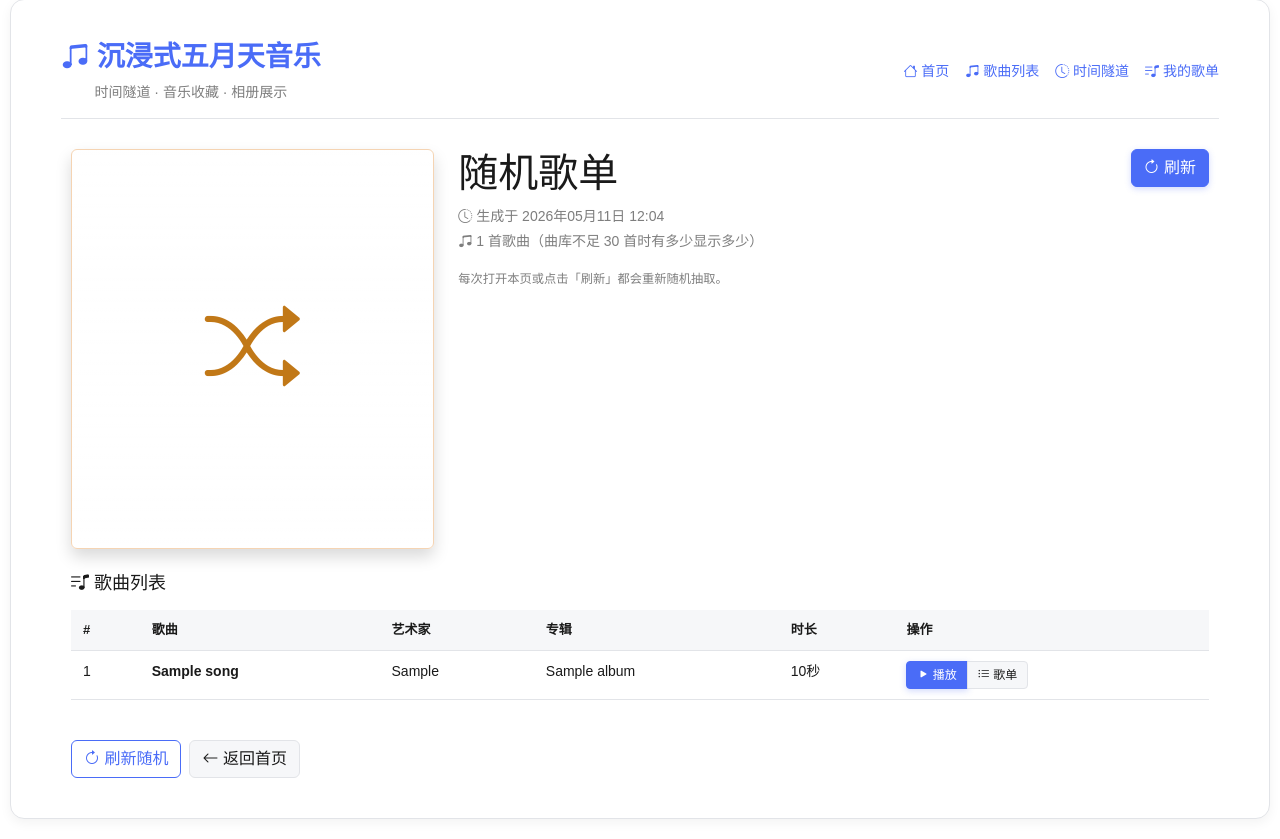
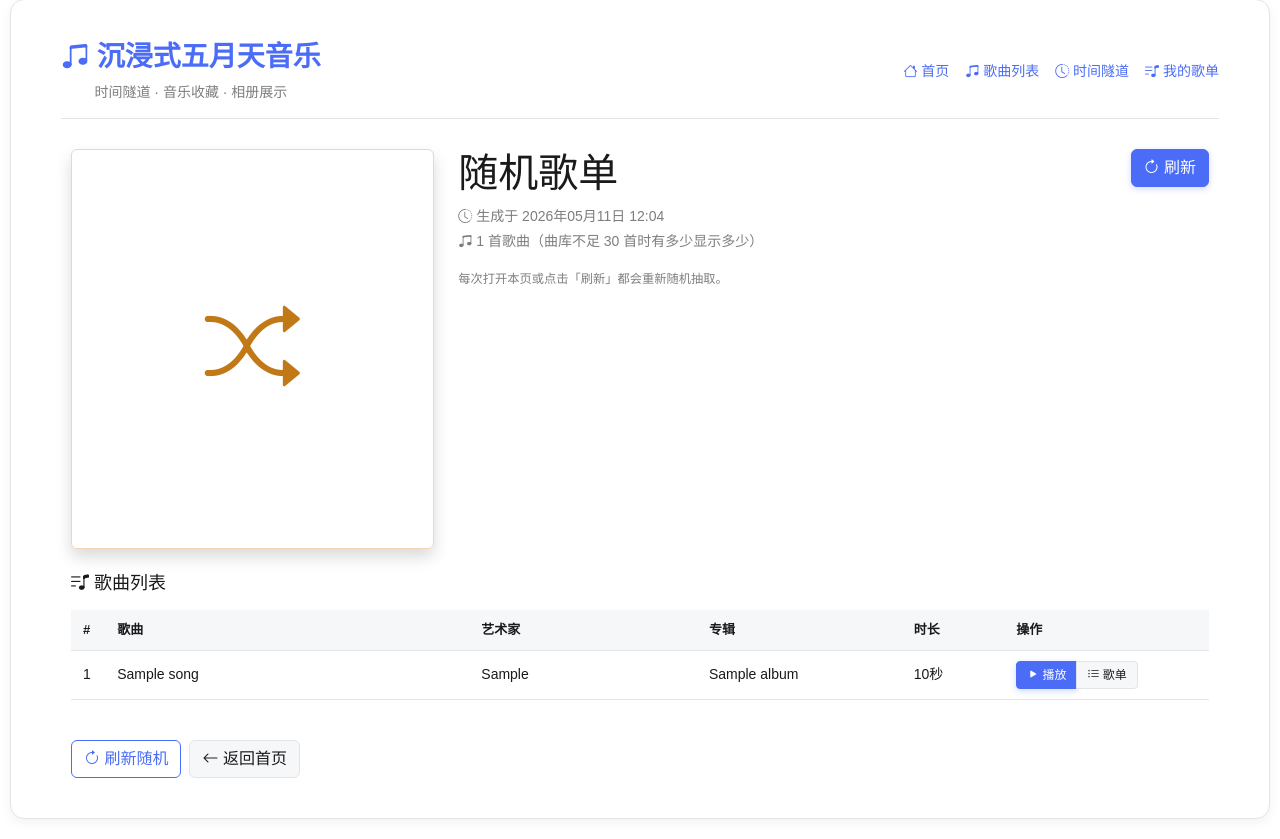
Before and after one commit to taobb123/MayDay--, a Django app: page /random-playlist/ in a window 1280 px wide. Shown: the part 21-860 px from the top of the page. Run offline with Django 4.2, Linux system fonts and the light colour scheme; tables that the repository leaves empty hold one stand-in row (values such as "Sample post").

Commit message:
解决随机列表中的歌曲名过长占据空间样式的问题。

```diff
--- a/Mayday/mayday_app/views.py
+++ b/Mayday/mayday_app/views.py
@@ -487,7 +487,7 @@ class ArtistSearchView(APIView):
 
 
 class ArtistSongsView(APIView):
-    """根据歌手获取歌曲列表 - 最多返回12首"""
+    """根据歌手获取歌曲列表 - 返回该歌手全部歌曲"""
     permission_classes = [AllowAny]
 
     def get(self, request):
@@ -496,10 +496,9 @@ class ArtistSongsView(APIView):
         if not artist:
             return Response({'results': [], 'error': '缺少artist参数'}, status=status.HTTP_400_BAD_REQUEST)
 
-        # 搜索该歌手的歌曲，最多12首
         songs = Song.objects.filter(
             artist__iexact=artist
-        ).select_related('album')[:12]
+        ).select_related('album')
 
         serializer = SongSerializer(songs, many=True)
         return Response({
--- a/Mayday/mayday_project/settings.py
+++ b/Mayday/mayday_project/settings.py
@@ -105,7 +105,7 @@ MEDIA_ROOT = BASE_DIR / 'media'
 DEFAULT_AUTO_FIELD = 'django.db.models.BigAutoField'
 
 # Music directory path
-MUSIC_DIRECTORY = r'D:\Music\2005 - 本兮'
+MUSIC_DIRECTORY = r'D:\Music\SHE'
 
 # Lyrics directory path
 LYRICS_DIRECTORY = r'C:\Lyrics'
--- a/Mayday/templates/mayday_app/random_playlist.html
+++ b/Mayday/templates/mayday_app/random_playlist.html
@@ -2,8 +2,40 @@
 
 {% block title %}随机歌单 - 五月天音乐沉浸式{% endblock %}
 
+{% block extra_css %}
+<style>
+    /* 随机歌单表格：固定列宽 + 歌名/艺人/专辑省略号，时长与操作不换行 */
+    #random-playlist-page .table-song-layout {
+        table-layout: fixed;
+        width: 100%;
+    }
+    #random-playlist-page .table-song-layout col.col-num { width: 3%; }
+    #random-playlist-page .table-song-layout col.col-title { width: 32%; }
+    #random-playlist-page .table-song-layout col.col-artist { width: 20%; }
+    #random-playlist-page .table-song-layout col.col-album { width: 18%; }
+    #random-playlist-page .table-song-layout col.col-duration { width: 9%; }
+    #random-playlist-page .table-song-layout col.col-actions { width: 18%; }
+    #random-playlist-page .table-song-layout .song-table-ellipsis {
+        overflow: hidden;
+        text-overflow: ellipsis;
+        white-space: nowrap;
+        vertical-align: middle;
+        max-width: 0;
+    }
+    #random-playlist-page .table-song-layout td:not(.song-table-ellipsis) {
+        vertical-align: middle;
+    }
+    #random-playlist-page .table-song-layout .song-duration-cell {
+        white-space: nowrap;
+    }
+    #random-playlist-page .table-song-layout .col-actions-cell {
+        white-space: nowrap;
+    }
+</style>
+{% endblock %}
+
 {% block content %}
-<div class="container-fluid">
+<div class="container-fluid" id="random-playlist-page">
     <div class="row mb-4">
         <div class="col-md-4">
             <div class="bg-gradient rounded shadow d-flex align-items-center justify-content-center"
@@ -33,7 +65,15 @@
     <div class="mt-4">
         <h3><i class="bi bi-music-note-list"></i> 歌曲列表</h3>
         <div class="table-responsive mt-3">
-            <table class="table table-hover">
+            <table class="table table-hover table-song-layout">
+                <colgroup>
+                    <col class="col-num">
+                    <col class="col-title">
+                    <col class="col-artist">
+                    <col class="col-album">
+                    <col class="col-duration">
+                    <col class="col-actions">
+                </colgroup>
                 <thead>
                     <tr>
                         <th>#</th>
@@ -48,17 +88,17 @@
                     {% for song in songs %}
                     <tr>
                         <td>{{ forloop.counter }}</td>
-                        <td><strong>{{ song.title }}</strong></td>
-                        <td>{{ song.artist }}</td>
-                        <td>{{ song.album.name|default:"-" }}</td>
-                        <td>
+                        <td class="song-table-ellipsis" title="{{ song.title|escape }}">{{ song.title }}</td>
+                        <td class="song-table-ellipsis" title="{{ song.artist|escape }}">{{ song.artist }}</td>
+                        <td class="song-table-ellipsis" title="{% if song.album %}{{ song.album.name|escape }}{% else %}-{% endif %}">{{ song.album.name|default:"-" }}</td>
+                        <td class="song-duration-cell">
                             {% if song.duration %}
                             {{ song.duration|floatformat:0 }}秒
                             {% else %}
                             -
                             {% endif %}
                         </td>
-                        <td>
+                        <td class="col-actions-cell">
                             <div class="btn-group" role="group">
                                 {% if song.file_path or song.original_path %}
                                 <button class="btn btn-sm btn-primary play-song-btn"
```
